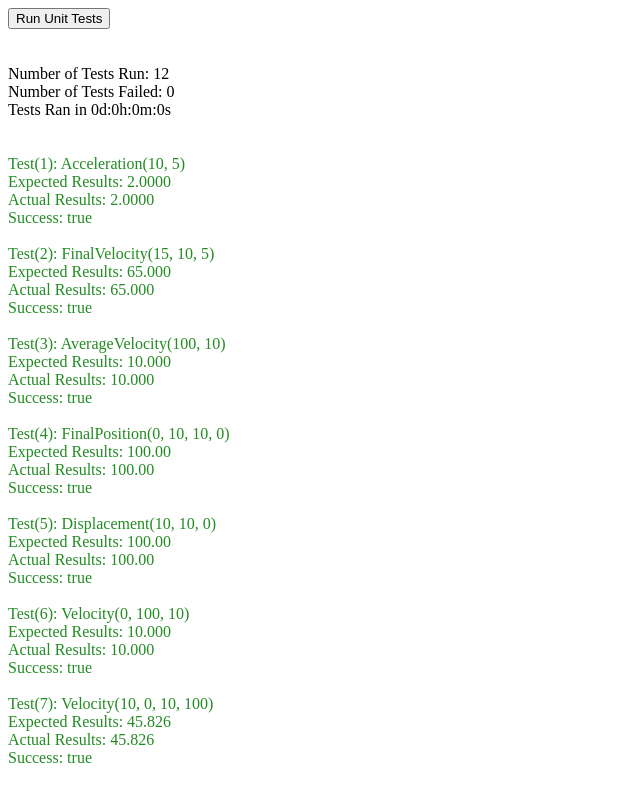
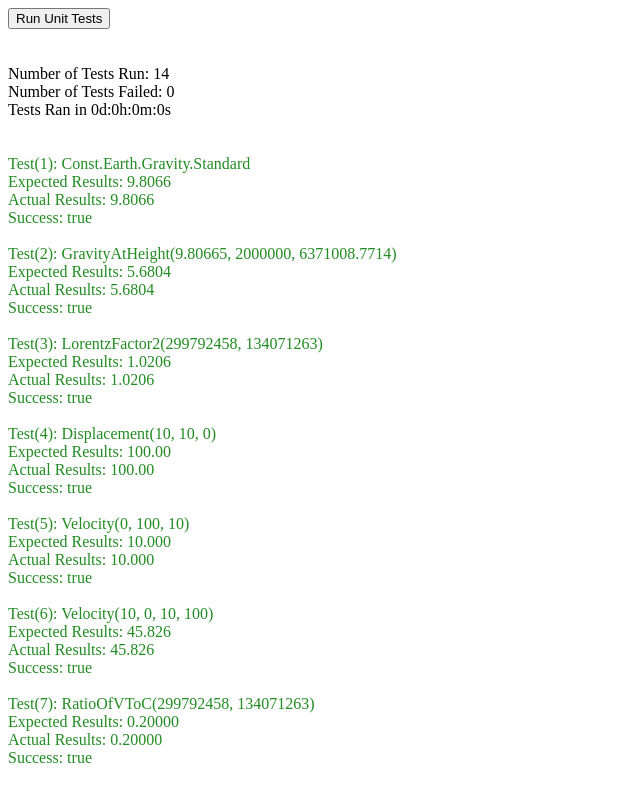
Before and after one commit to fpdavis/OMAHSF-Lib, a plain HTML site: page index.html in a window 1280 px wide. Both pictures are taken after a click on the button "Run Unit Tests". Shown: the top 786 px of the page, without its empty margins (0-640 px from the left). Drawn offline with Linux system fonts and the light colour scheme.

Commit message:
* Moved functions into their own class. * Refactored constants to make them easily expandable and heartical. * Created a Const class within the main class so declarations are defined automatically and available in the main object. * Added Usage and Disclaimer section

```diff
--- a/index.html
+++ b/index.html
@@ -3,12 +3,14 @@
     <meta content="text/html; charset=ISO-8859-1" http-equiv="content-type">
 
     <TITLE>OMAHSF-Lib Frontend</TITLE>
-    <script type="text/javascript" src="js/Declarations.js" defer="defer"></script>
-    <script type="text/javascript" src="js/Utilities.js" defer="defer"></script>
+    <!-- You need to include the following two files in your project to use OMAHSF -->
+    <script type="text/javascript" src="js/Declarations.js" defer></script>
+    <script type="text/javascript" src="js/OMAHSF-Lib.js" defer></script>
+
+    <!-- These files are used to run and display the Unit Tests -->
+    <script type="text/javascript" src="js/Utilities.js" defer></script>
     <script type="text/javascript" src="js/MessageLog.js"></script>
-    <script type="text/javascript" src="js/OMAHSF-Lib.js" defer="defer"></script>
-	<script type="text/javascript" src="js/UnitTests.js" defer="defer"></script>
-
+    <script type="text/javascript" src="js/UnitTests.js" defer></script>
     <link rel="stylesheet" type="text/css" href="css/OMAHSF-Lib-Frontend.css">
 </HEAD>
 
--- a/js/Declarations.js
+++ b/js/Declarations.js
@@ -1,5 +1,26 @@
-giVerbosity = goVerbosityEnum.Verbose;
+class OMAHSF_Declarations {
+    constructor() {
+        // Speed of light in a vacuum
+        this.c = {
+            MetersPerSecond: 299792458,
+            MilesPerSecond: 186282.397049
+        };
+    }
+}
 
-// Speed of light in a vacuum
-var c_MetersSecond = 299792458;
-var c_MilesSecond = 186282.397049;
+OMAHSF_Declarations.prototype.Earth = {
+    Gravity: {
+        Units: 'Meters Per Second Squared',
+        Standard: 9.80665,
+        Equatorial: 9.78033,
+        Polar: 9.832
+    },
+    Radius: {
+        Units: 'Meters',
+        Mean: 6371008.7714,
+        Equatorial: 6378137,
+        Polar: 6399593.6259,
+        Maximum: 6384400,
+        Minimum: 6352800
+    }
+};
--- a/js/OMAHSF-Lib.js
+++ b/js/OMAHSF-Lib.js
@@ -3,60 +3,71 @@ window.onload = function () {
     console.info("Message logging set to " + goVerbosityEnum.Lookup[giVerbosity]);
 }
 
-function Acceleration(DeltaVelocity, DeltaTime) {
+class OMAHSF {
+    constructor() {
+        this.Const = new OMAHSF_Declarations();
+    }
+}
+
+OMAHSF.prototype.Acceleration = function (DeltaVelocity, DeltaTime)  {
     return DeltaVelocity / DeltaTime;
 }
 
 // First equation of motion
-function FinalVelocity(InitialVelocity, Acceleration, Time) {
+OMAHSF.prototype.FinalVelocity = function (InitialVelocity, Acceleration, Time) {
     return InitialVelocity + Acceleration * Time;
 }
 
-function AverageVelocity(DeltaPostion, DeltaTime) {
+OMAHSF.prototype.AverageVelocity = function (DeltaPostion, DeltaTime) {
     return DeltaPostion / DeltaTime;
 }
 
 // Second equation of motion.
-function FinalPosition(InitialPosition, InitalVelocity, Time, Acceleration) {
+OMAHSF.prototype.FinalPosition = function (InitialPosition, InitalVelocity, Time, Acceleration) {
 
     return InitialPosition + InitalVelocity * Time + .5 * Acceleration * Time * Time;
 }
 
-function Displacement(InitalVelocity, Time, Acceleration) {
+OMAHSF.prototype.Displacement = function (InitalVelocity, Time, Acceleration) {
 
     return InitalVelocity * Time + .5 * Acceleration * Time * Time;
 }
 
 // Third equation of motion.
-function Velocity(Acceleration, DeltaPosition, InitialVelocity) {
+OMAHSF.prototype.Velocity = function (Acceleration, DeltaPosition, InitialVelocity) {
 
     return Math.sqrt(InitialVelocity * InitialVelocity + 2 * Acceleration * DeltaPosition);
 }
 
-function Velocity2(Acceleration, InitialPosition, InitialVelocity, Position) {
+OMAHSF.prototype.Velocity2 = function (Acceleration, InitialPosition, InitialVelocity, Position) {
 
     return Math.sqrt(InitialVelocity * InitialVelocity + 2 * Acceleration * (Position - InitialPosition));
 }
 
-function LorentzFactor(fpRatioOfVToC) {
+OMAHSF.prototype.LorentzFactor = function (fpRatioOfVToC) {
 
     return 1 / Math.sqrt(1 - fpRatioOfVToC * fpRatioOfVToC);
 }
 
-function RatioOfVToC(c, RelativeVelocity) {
+OMAHSF.prototype.RatioOfVToC = function (c, RelativeVelocity) {
 
     return (RelativeVelocity * RelativeVelocity) / (c * c);
 }
 
-function LorentzFactor2(c, RelativeVelocity) {
+OMAHSF.prototype.LorentzFactor2 = function (c, RelativeVelocity) {
 
-    return LorentzFactor(RatioOfVToC(c, RelativeVelocity));
+    return this.LorentzFactor(this.RatioOfVToC(c, RelativeVelocity));
 }
 
-function LorentzFactorReciprocal(fpRatioOfVToC) {
+OMAHSF.prototype.LorentzFactorReciprocal = function (fpRatioOfVToC) {
     return Math.sqrt(1 - fpRatioOfVToC * fpRatioOfVToC);
 }
 
-function RelativisticMass(LorentzFactor, RestMass) {
+OMAHSF.prototype.RelativisticMass = function (LorentzFactor, RestMass) {
     return LorentzFactor * RestMass;
 }
+
+// This assumes a perfect sphere
+OMAHSF.prototype.GravityAtHeight = function (GravityAtRadius, Height, Radius) {
+    return GravityAtRadius * Math.pow((Radius / (Radius + Height)), 2);
+}
--- a/js/UnitTests.js
+++ b/js/UnitTests.js
@@ -10,79 +10,91 @@ function RunUnitTests() {
 	let sTest;
 	let ExpectedResults;
 
+	giVerbosity = goVerbosityEnum.Verbose;
+
 	oBenchmark = Benchmark("UnitTests");
+	oOMAHSF = new OMAHSF();
+
+	sTest = `Const.Earth.Gravity.Standard`;
+	DisplayTestResults(sTest, 9.80665, oOMAHSF.Const.Earth.Gravity.Standard);
+
+	// GravityAtHeight(GravityAtRadius, Height, Radius)
+	sTest = `GravityAtHeight(${oOMAHSF.Const.Earth.Gravity.Standard}, 2000000, ${oOMAHSF.Const.Earth.Radius.Mean})`;
+	ExpectedResults = 5.680433599545086;
+	Results = oOMAHSF.GravityAtHeight(oOMAHSF.Const.Earth.Gravity.Standard, 2000000, 6371008.7714);
+	DisplayTestResults(sTest, ExpectedResults, Results);
+
+	// LorentzFactor2(c, RelativeVelocity)
+	sTest = `LorentzFactor2(${oOMAHSF.Const.c.MetersPerSecond}, 134071263)`;
+	ExpectedResults = 1.0206207261596576;
+	Results = oOMAHSF.LorentzFactor2(oOMAHSF.Const.c.MetersPerSecond, 134071263);
+	DisplayTestResults(sTest, ExpectedResults, Results);
+
+	// Displacement(InitalVelocity, Time, Acceleration)
+	sTest = "Displacement(10, 10, 0)";
+	ExpectedResults = 100;
+	Results = oOMAHSF.Displacement(10, 10, 0);
+	DisplayTestResults(sTest, ExpectedResults, Results);
+
+	// Velocity(Acceleration, DeltaPosition, InitialVelocity)
+	sTest = "Velocity(0, 100, 10)";
+	ExpectedResults = 10;
+	Results = oOMAHSF.Velocity(0, 100, 10);
+	DisplayTestResults(sTest, ExpectedResults, Results);
+
+	// Velocity2(Acceleration, InitialPosition, InitialVelocity, Position)
+	sTest = "Velocity(10, 0, 10, 100)";
+	ExpectedResults = 45.8257569495584;
+	Results = oOMAHSF.Velocity(10, 100, 10);
+	DisplayTestResults(sTest, ExpectedResults, Results);
+
+	// RatioOfVToC(c, RelativeVelocity)
+	sTest = `RatioOfVToC(${oOMAHSF.Const.c.MetersPerSecond}, 134071263)`;
+	ExpectedResults = 0.200;
+	Results = oOMAHSF.RatioOfVToC(oOMAHSF.Const.c.MetersPerSecond, 134071263);
+	DisplayTestResults(sTest, ExpectedResults, Results);
+
+	// LorentzFactor(fpRatioOfVToC)
+	sTest = "LorentzFactor(0.200)";
+	ExpectedResults = 1.0206207261596576;
+	Results = oOMAHSF.LorentzFactor(0.200);
+	DisplayTestResults(sTest, ExpectedResults, Results);
+
+	// LorentzFactorReciprocal(fpRatioOfVToC)
+	sTest = "LorentzFactorReciprocal(0.200)";
+	ExpectedResults = 0.97980;
+	Results = oOMAHSF.LorentzFactorReciprocal(0.200);
+	DisplayTestResults(sTest, ExpectedResults, Results);
+
+	// RelativisticMass(LorentzFactor, RestMass)
+	sTest = "RelativisticMass(100, 100)";
+	ExpectedResults = 10000;
+	Results = oOMAHSF.RelativisticMass(100, 100);
+	DisplayTestResults(sTest, ExpectedResults, Results);
 
 	// Acceleration(DeltaVelocity, DeltaTime)
 	sTest = "Acceleration(10, 5)";
 	ExpectedResults = 2;
-	Results = Acceleration(10, 5);
-	DisplayTestResults(sTest, ExpectedResults, Results)
+	Results = oOMAHSF.Acceleration(10, 5);
+	DisplayTestResults(sTest, ExpectedResults, Results);
 
 	//  FinalVelocity(InitialVelocity, Acceleration, Time)
 	sTest = "FinalVelocity(15, 10, 5)";
 	ExpectedResults = 65;
-	Results = FinalVelocity(15, 10, 5)
-	DisplayTestResults(sTest, ExpectedResults, Results)
+	Results = oOMAHSF.FinalVelocity(15, 10, 5);
+	DisplayTestResults(sTest, ExpectedResults, Results);
+
+	// FinalPosition(InitialPosition, InitalVelocity, Time, Acceleration)
+	sTest = "FinalPosition(0, 10, 10, 0)";
+	ExpectedResults = 100;
+	Results = oOMAHSF.FinalPosition(0, 10, 10, 0);
+	DisplayTestResults(sTest, ExpectedResults, Results);
 
 	// AverageVelocity(DeltaPostion, DeltaTime)
 	sTest = "AverageVelocity(100, 10)";
 	ExpectedResults = 10;
-	Results = AverageVelocity(100, 10)
-	DisplayTestResults(sTest, ExpectedResults, Results)
-
-	// FinalPosition(InitialPosition, InitalVelocity, Time, Acceleration)
-	sTest = "FinalPosition(0, 10, 10, 0)";
-	ExpectedResults = 100;
-	Results = FinalPosition(0, 10, 10, 0)
-	DisplayTestResults(sTest, ExpectedResults, Results)
-
-	// Displacement(InitalVelocity, Time, Acceleration)
-	sTest = "Displacement(10, 10, 0)";
-	ExpectedResults = 100;
-	Results = Displacement(10, 10, 0)
-	DisplayTestResults(sTest, ExpectedResults, Results)
-
-	// Velocity(Acceleration, DeltaPosition, InitialVelocity)
-	sTest = "Velocity(0, 100, 10)";
-	ExpectedResults = 10;
-	Results = Velocity(0, 100, 10)
-	DisplayTestResults(sTest, ExpectedResults, Results)
-
-	// Velocity2(Acceleration, InitialPosition, InitialVelocity, Position)
-	sTest = "Velocity(10, 0, 10, 100)";
-	ExpectedResults = 45.8257569495584;
-	Results = Velocity(10, 100, 10)
-	DisplayTestResults(sTest, ExpectedResults, Results)
-
-	// RatioOfVToC(c, RelativeVelocity)
-	sTest = "RatioOfVToC(c_MetersSecond, 134071263)";
-	ExpectedResults = 0.200;
-	Results = RatioOfVToC(c_MetersSecond, 134071263)
-	DisplayTestResults(sTest, ExpectedResults, Results)
-
-	// LorentzFactor(fpRatioOfVToC)
-	sTest = "LorentzFactor(0.200)";
-	ExpectedResults = 1.0206207261596576;
-	Results = LorentzFactor(0.200)
-	DisplayTestResults(sTest, ExpectedResults, Results)
-
-	// LorentzFactor2(c, RelativeVelocity)
-	sTest = "LorentzFactor2(c_MetersSecond, 134071263)";
-	ExpectedResults = 1.0206207261596576;
-	Results = LorentzFactor2(c_MetersSecond, 134071263)
-	DisplayTestResults(sTest, ExpectedResults, Results)
-
-	// LorentzFactorReciprocal(fpRatioOfVToC)
-	sTest = "LorentzFactorReciprocal(0.200)";
-	ExpectedResults = 0.97980;
-	Results = LorentzFactorReciprocal(0.200)
-	DisplayTestResults(sTest, ExpectedResults, Results)
-
-	// RelativisticMass(LorentzFactor, RestMass)
-	sTest = "RelativisticMass(100, 100)";
-	ExpectedResults = 10000;
-	Results = RelativisticMass(100, 100)
-	DisplayTestResults(sTest, ExpectedResults, Results)
+	Results = oOMAHSF.AverageVelocity(100, 10);
+	DisplayTestResults(sTest, ExpectedResults, Results);
 
 	divUnitTests.innerHTML = "Tests Ran in " + oBenchmark.stop() + "<br/><br/>" + divUnitTests.innerHTML;
 
```
Also changed, not shown: 1 other file.
